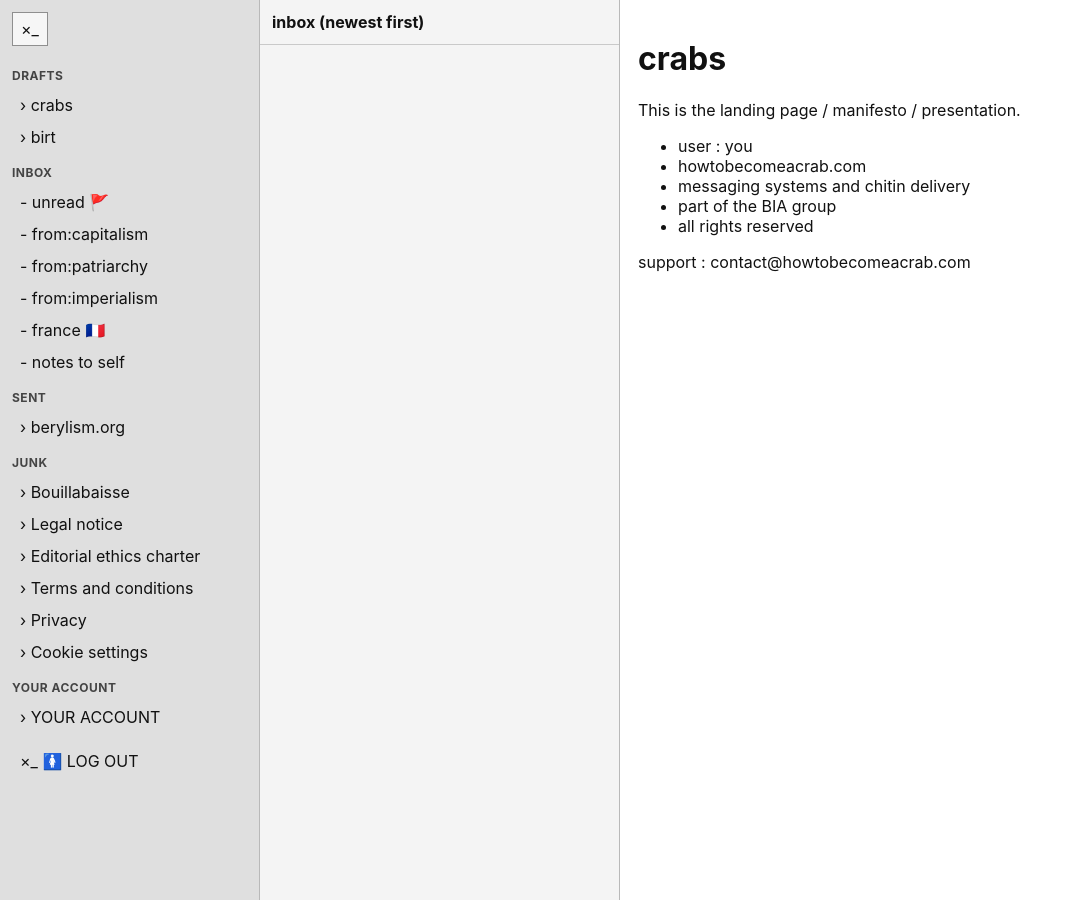
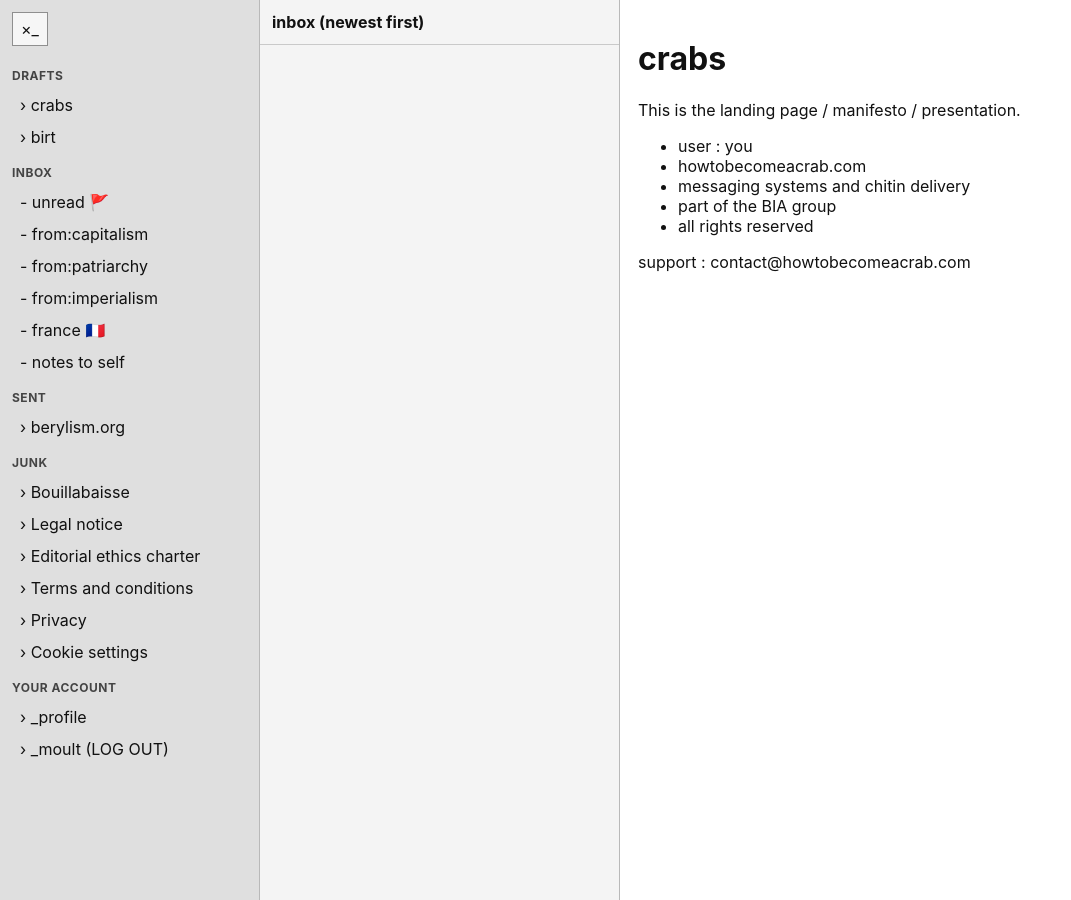
Before and after one commit to blhls/howtobecomeacrab, a Jekyll site: the page built from mail/index.md, in a window 1280 px wide. Shown: the whole page, without its empty margins (0-1071 px from the left). Built offline with Jekyll 4.4.1, drawn with Linux system fonts in a browser that asks for light colours.

Commit message:
Refactor account and logout keys in folders.yml

```diff
--- a/_data/folders.yml
+++ b/_data/folders.yml
@@ -52,11 +52,9 @@ junk:
     path: /mail/junk/cookies/
 
 account:
-  - key: account
-    label: YOUR ACCOUNT
+  - key: profile
+    label: _profile
     path: /mail/account/
-
-logout:
-  - key: logout
-    label: 🚺 LOG OUT
+  - key: moult
+    label: _moult (LOG OUT)
     path: /
```
